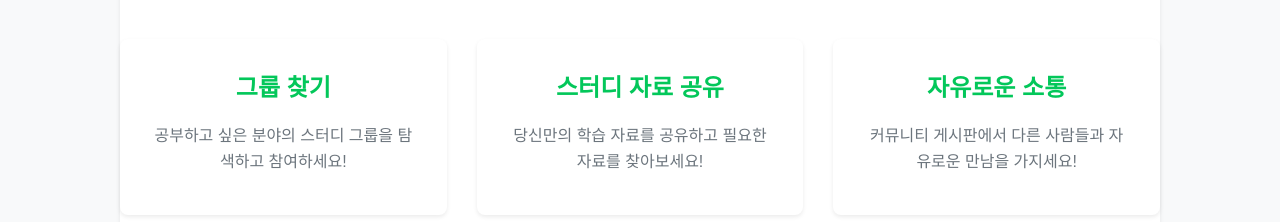
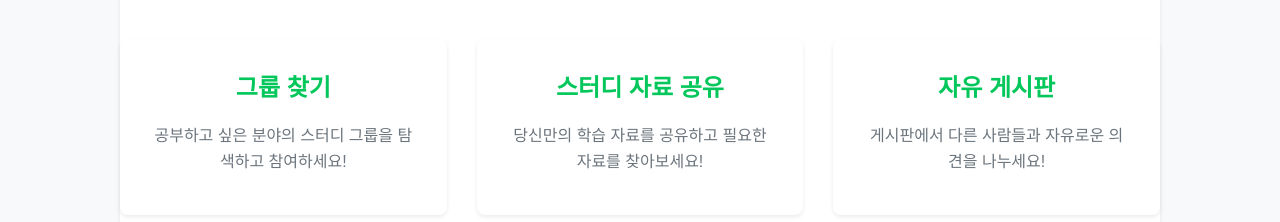
Before and after one commit to BangYunseo/Study_group_platform, a React (Create React App) app in the folder client/: page / in a window 1280 px wide. Shown: the part 730-952 px from the top of the page. Built offline with nearby package versions, Linux system fonts and the light colour scheme.

Commit message:
docs: HomePage.js 문서 부분 수정

```diff
--- a/client/src/pages/HomePage.js
+++ b/client/src/pages/HomePage.js
@@ -5,10 +5,7 @@ import { Link } from "react-router-dom";
 const HomePage = () => {
   return (
     <MainLayout>
-      {/* 텍스트와 이미지 섹션 */}
       <div className="home-hero-section">
-        {" "}
-        {/* 새로운 CSS 클래스 적용 */}
         <div className="home-text-content">
           <h1>Welcome to StudyHub!</h1>
           <h3>StudyHub에 오신 것을 환영합니다.</h3>
@@ -21,7 +18,6 @@ const HomePage = () => {
           </Link>
         </div>
         <div className="home-image-content">
-          {/* public 폴더에 넣은 이미지 경로 */}
           <img
             src="/images/study-main.png"
             alt="공부하는 사람들 사진"
@@ -30,7 +26,6 @@ const HomePage = () => {
         </div>
       </div>
 
-      {/* 다른 섹션 추가 (예: 기능 소개, 최신 스터디 목록 등) */}
       <div className="home-features-section">
         <h2>StudyHub 활동</h2>
         <div className="features-grid">
@@ -43,8 +38,8 @@ const HomePage = () => {
             <p>당신만의 학습 자료를 공유하고 필요한 자료를 찾아보세요!</p>
           </div>
           <div className="feature-item">
-            <h3>자유로운 소통</h3>
-            <p>커뮤니티 게시판에서 다른 사람들과 자유로운 만남을 가지세요!</p>
+            <h3>자유 게시판</h3>
+            <p>게시판에서 다른 사람들과 자유로운 의견을 나누세요!</p>
           </div>
         </div>
       </div>
```
